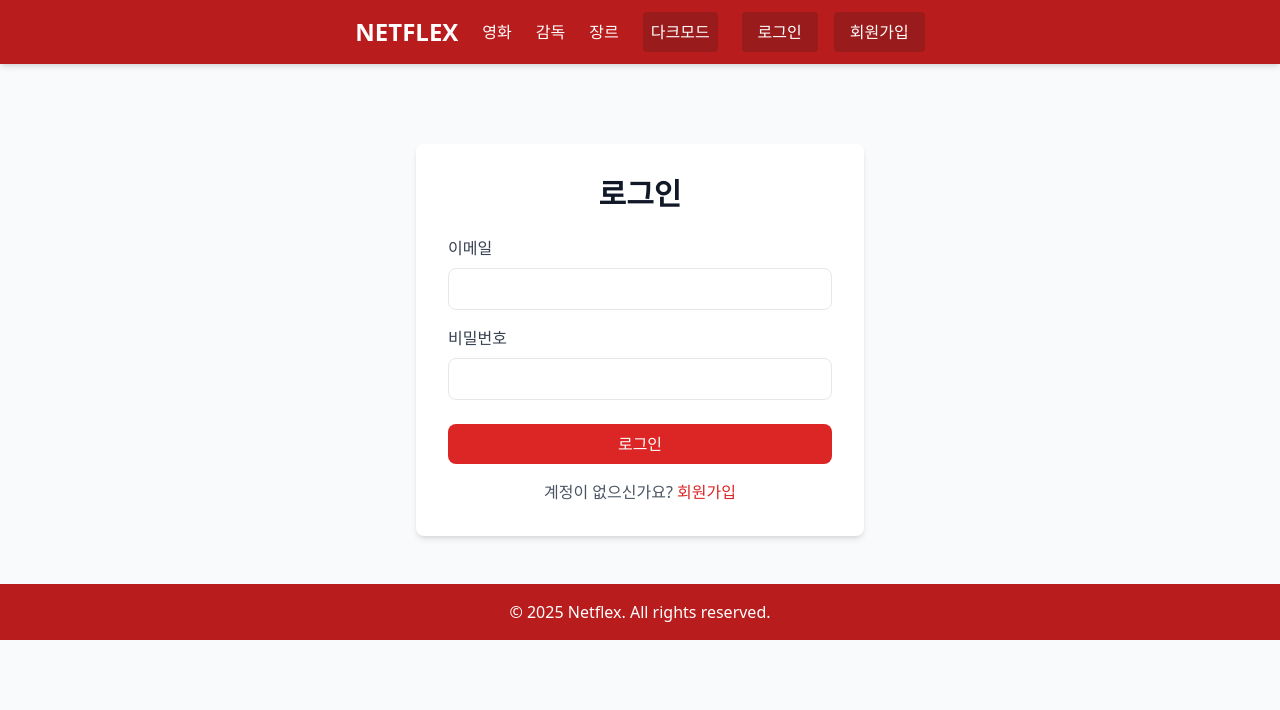
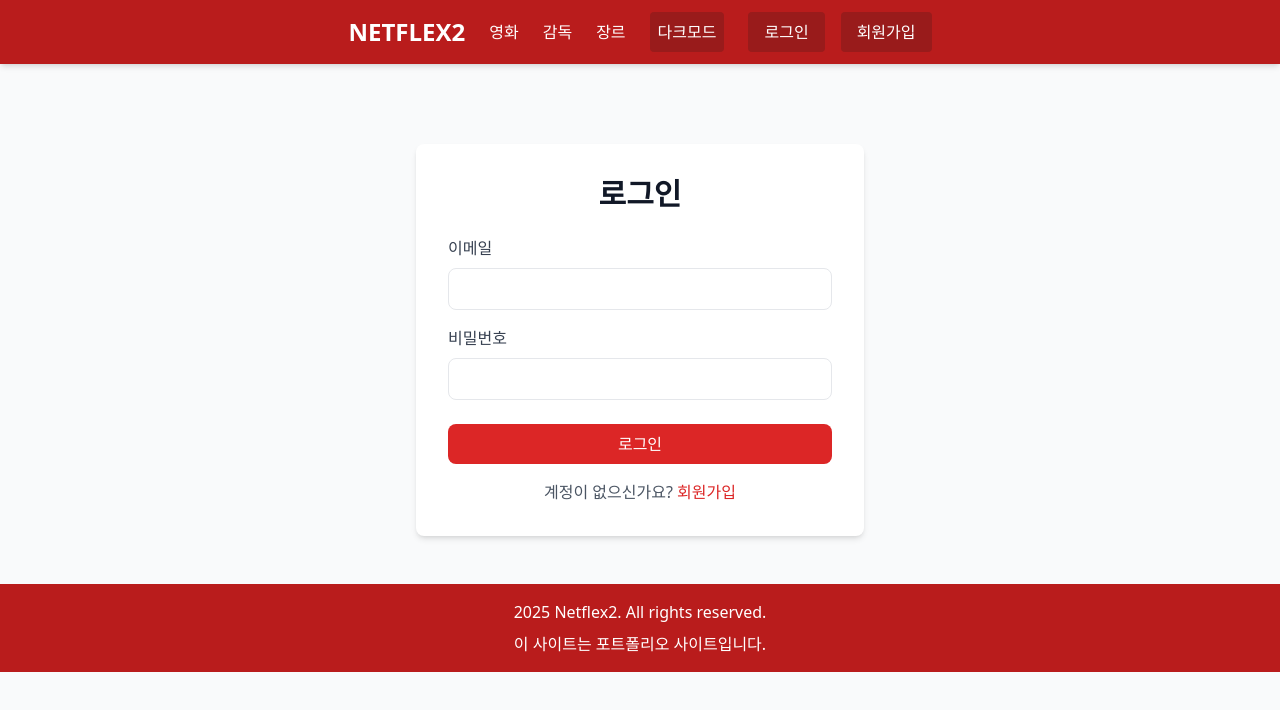
Before and after one commit to unow30/netflex-front, a React (Create React App) app: page /login in a window 1280 px wide. Shown: the top 710 px of the page. Built offline with nearby package versions, Linux system fonts and the light colour scheme.

Commit message:
fix some text chore

```diff
--- a/src/app/home-page.tsx
+++ b/src/app/home-page.tsx
@@ -10,7 +10,7 @@ export const HomePage = () => {
     <Layout>
       <div className="flex flex-col items-center">
         <div className="w-full bg-gradient-to-r from-red-800 to-red-600 text-white p-12 mb-10 rounded-lg shadow-lg">
-          <h1 className="text-4xl md:text-5xl font-bold mb-4">넷플렉스에 오신것을 환영합니다</h1>
+          <h1 className="text-4xl md:text-5xl font-bold mb-4">NETFLEX2에 오신것을 환영합니다</h1>
           <p className="text-xl mb-6">{user?.email}님, 최고의 영화들을 즐겨보세요</p>
           <Link to="/movies" className="bg-white text-red-700 hover:bg-gray-100 py-3 px-6 rounded font-bold inline-block">
             영화 보러가기
--- a/src/components/layout/layout.tsx
+++ b/src/components/layout/layout.tsx
@@ -29,7 +29,8 @@ export const Layout: React.FC<LayoutProps> = ({ children }) => {
       </div>
       <footer className="bg-red-700 dark:bg-black text-white p-4 text-center">
         <div className="max-w-screen-xl mx-auto">
-          <p>© {new Date().getFullYear()} Netflex. All rights reserved.</p>
+          <p> {new Date().getFullYear()} Netflex2. All rights reserved.</p>
+          <p className="mt-2">이 사이트는 포트폴리오 사이트입니다.</p>
         </div>
       </footer>
     </div>
--- a/src/components/layout/navbar.tsx
+++ b/src/components/layout/navbar.tsx
@@ -19,7 +19,7 @@ export const Navbar = React.memo(() => {
     <nav className="bg-red-700 dark:bg-black px-6 py-3 flex justify-center shadow-md max-w-screen-xl mx-auto z-10">
       <div className="max-w-screen-xl mx-auto flex items-center justify-start space-x-6">
         <div className="flex items-center">
-          <Link to="/" className="text-white text-2xl font-bold">NETFLEX</Link>
+          <Link to="/" className="text-white text-2xl font-bold">NETFLEX2</Link>
         </div>
 
         <div className="flex items-center space-x-6">
```
